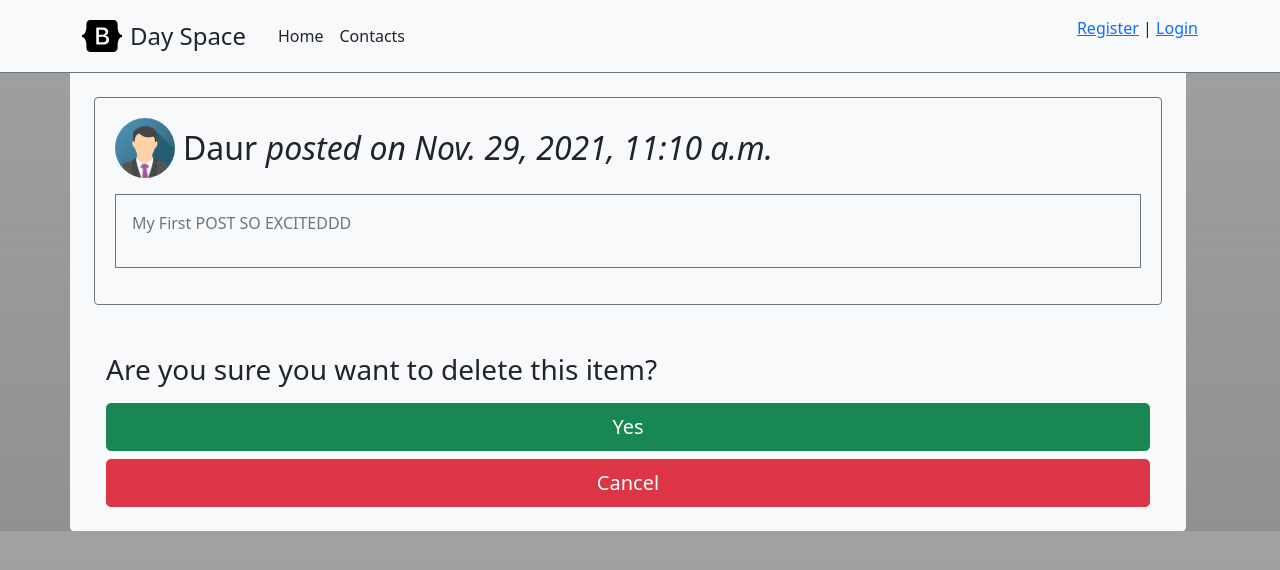
After one commit to EkorrTi/DjangoProject, a Django app: page /1/delete in a window 1280 px wide. The commit adds this page. Shown: the top 570 px of the page. Run offline with Django 3.2, Linux system fonts and the light colour scheme; data comes from the database, SQL or seed files in the repository; both versions use the stored data as it was after the commit.

Commit message:
Post deletion functionality

```diff
--- a/article/urls.py
+++ b/article/urls.py
@@ -12,5 +12,6 @@ urlpatterns =[
     path('logout/', AccViews.logout_, name='logout'),
     path('login/', AccViews.login_, name='login'),
     path('account/', AccViews.account_view, name='account'),
-    path('post/', views.post_form, name='post')
+    path('post/', views.post_form, name='post'),
+    path('<id>/delete', views.post_delete_form, name='post_delete')
 ]
--- a/article/views.py
+++ b/article/views.py
@@ -1,5 +1,5 @@
 from django.http.response import HttpResponse
-from django.shortcuts import redirect, render
+from django.shortcuts import get_object_or_404, redirect, render
 from account.forms import MakePostForm
 from article.models import Posts
 # Create your views here.
@@ -33,3 +33,14 @@ def post_form(request):
         form = MakePostForm()
         context['post_form'] = form
     return render(request, 'post-form.html', context)
+
+def post_delete_form(request, id):
+    context = {}
+    obj = get_object_or_404(Posts, id = id)
+    context['post'] = obj
+
+    if request.POST:
+        obj.delete()
+        return redirect('home')
+
+    return render(request, 'post_delete.html', context)
--- a/templates/post.html
+++ b/templates/post.html
@@ -10,4 +10,5 @@
   <div class="my-3 border border-secondary">
     <p class="p-sm-3 text-muted">{{data.text}}</p>
   </div>
+  <a href="{{data.id}}/delete" class="button bg-danger active text-light nav-link rounded">Delete</a>
 </div>
--- /dev/null
+++ b/templates/post_delete.html
@@ -0,0 +1,29 @@
+{% extends "base.html" %}
+{% load static %}
+{% block head %}
+
+{% endblock head %}
+
+{% block content %}
+<main class="container row justify-content-center bg-light border-1 rounded-bottom">
+    <div class="border border-secondary rounded mx-4 my-4" style="padding: 20px;">
+        <div class="d-flex flex-wrap">
+            <img class="img rounded-circle me-2" src="{% static 'images/avatar.png' %}" width="60" height="60">
+            <h2 class="my-auto">
+                <a class="text-decoration-none text-dark " href="#">{{post.user.username}}</a>
+                <span class="fw-light fst-italic">posted on {{post.time}}</span>
+            </h2>
+        </div>
+        <div class="my-3 border border-secondary">
+            <p class="p-sm-3 text-muted">{{post.text}}</p>
+        </div>
+    </div>
+	<form class="my-4" method="POST">
+		<!-- Security token by Django -->
+		{% csrf_token %}
+		<h2 class="h3 mb-3 fw-normal">Are you sure you want to delete this item?</h2>
+		<input type="submit" value="Yes" class="w-100 btn btn-lg btn-success"/>
+		<a class="mt-2 w-100 btn btn-lg btn-danger" href="/">Cancel </a>
+	</form>
+</main>
+{% endblock content %}
```
Also changed, not shown: db.sqlite3.
